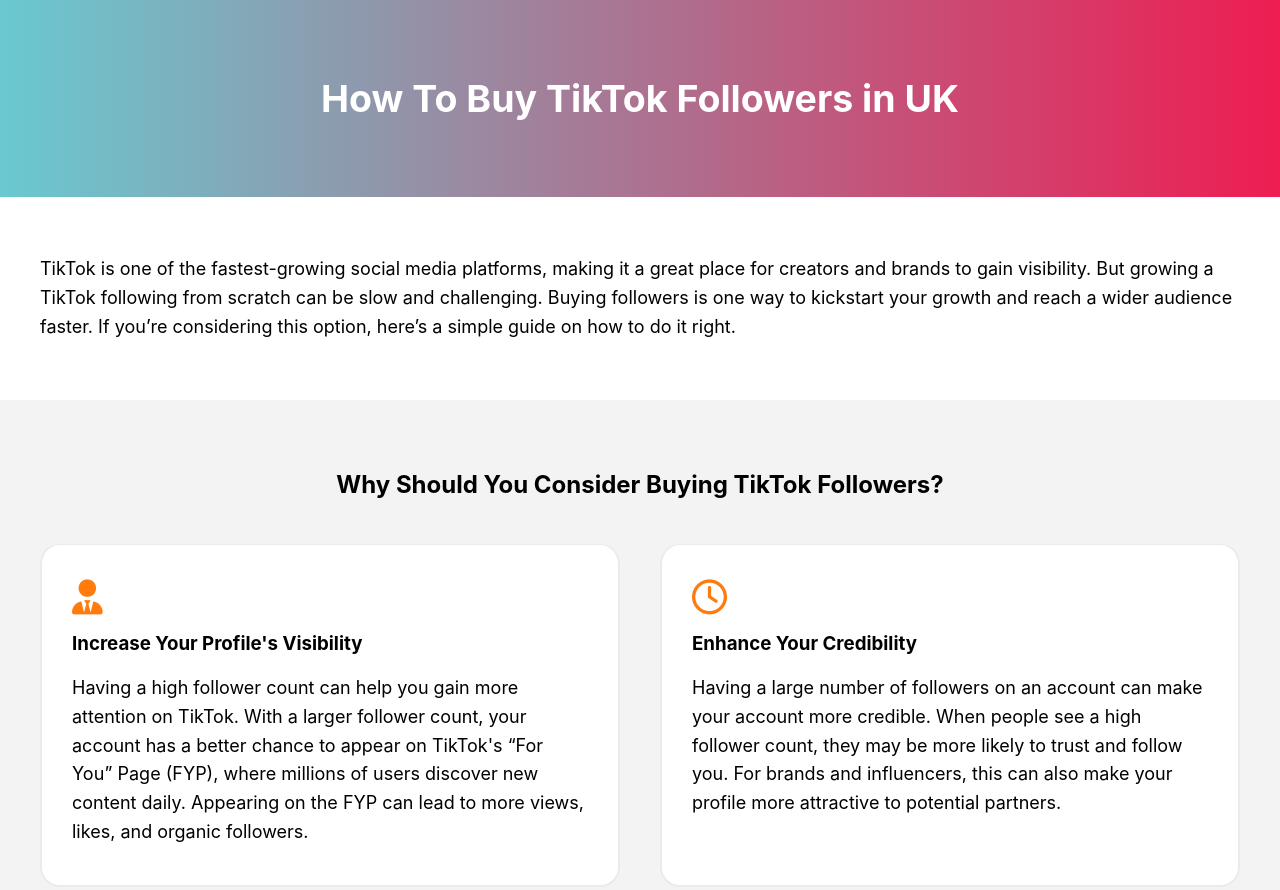
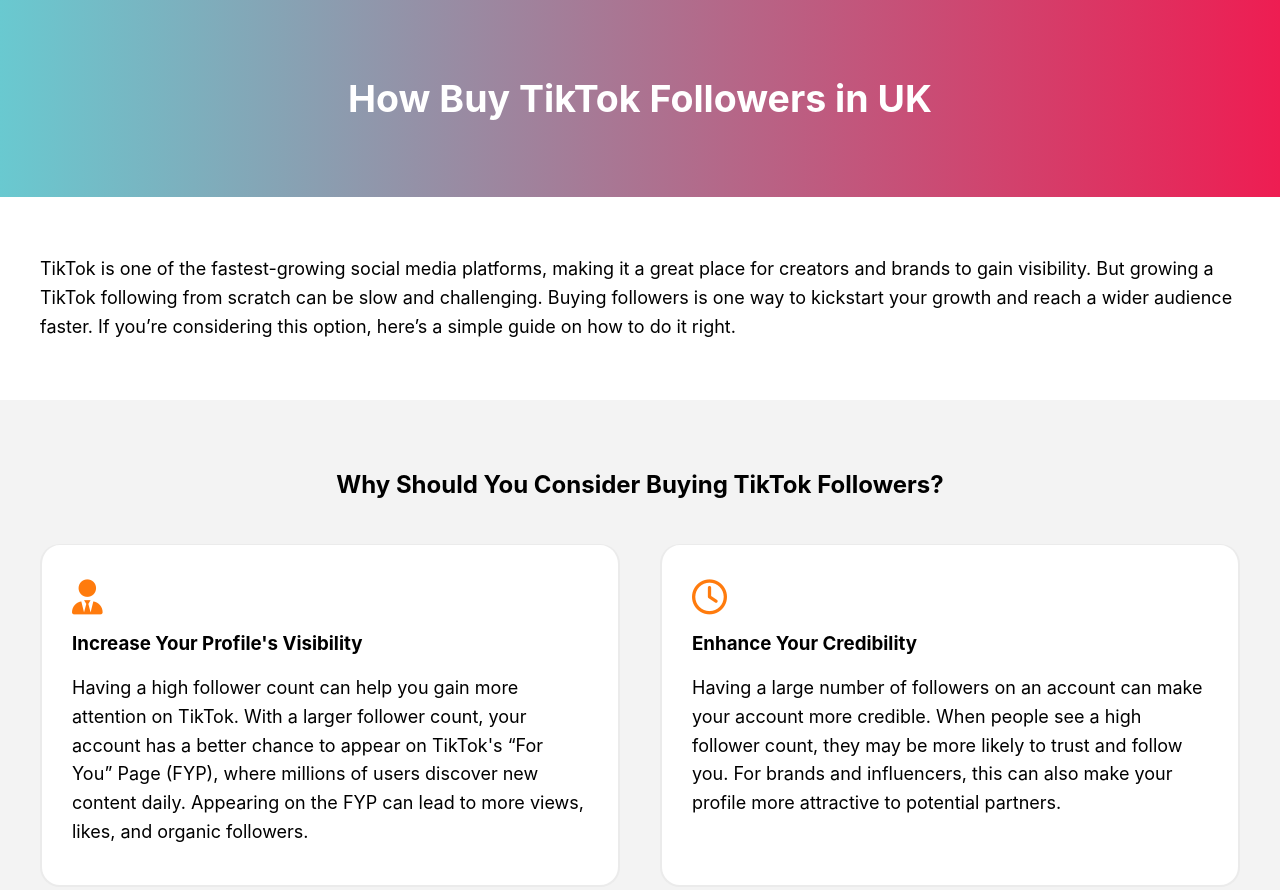
Before and after one commit to ZoeyAngelina/buy-tiktok-followers-uk, a plain HTML site: page index.html in a window 1280 px wide. Shown: the top 890 px of the page. Drawn offline with Linux system fonts and the light colour scheme.

Commit message:
index.html

```diff
--- a/index.html
+++ b/index.html
@@ -19,7 +19,7 @@
     <div class="main">
         <section class="main-head">
             <div class="container">
-                <h1>How To Buy TikTok Followers in UK</h1>
+                <h1>How Buy TikTok Followers in UK</h1>
             </div>
         </section>
 
```
